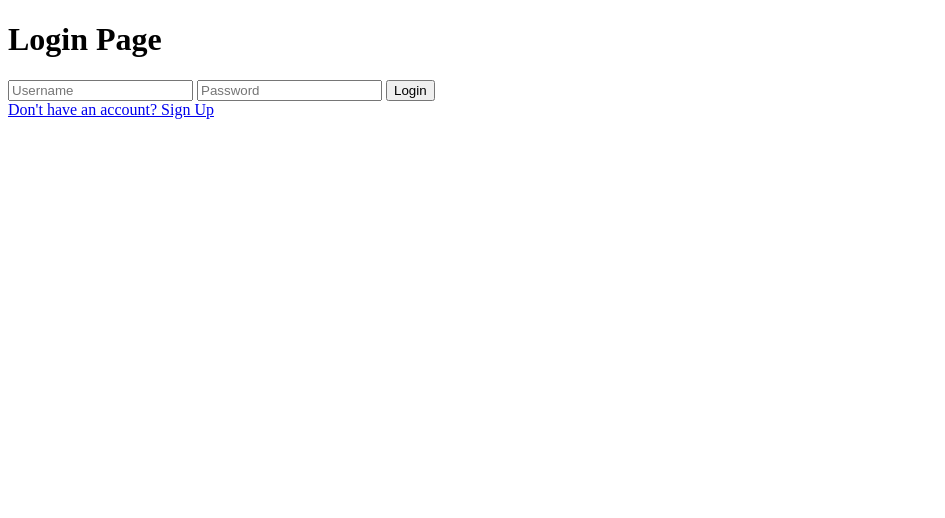
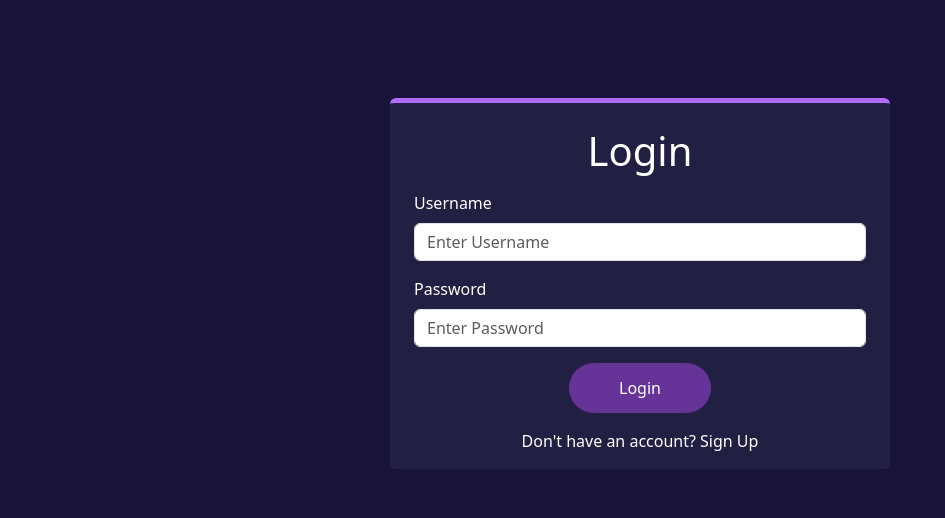
Before and after one commit to PierreDevC/projet_python_app_web_fonc, a Flask app: page /login in a window 1280 px wide. Shown: the top 518 px of the page, without its empty margins (0-945 px from the left). Run offline with Flask 3, Linux system fonts and the light colour scheme; some libraries are stand-ins or nearby versions.

Commit message:
Design de la page login

```diff
--- a/templates/login.html
+++ b/templates/login.html
@@ -1,20 +1,60 @@
-<!DOCTYPE html>
+<!doctype html>
 <html lang="en">
 <head>
-    <meta charset="UTF-8">
-    <meta name="viewport" content="width=device-width, initial-scale=1.0">
+    <meta charset="utf-8">
     <title>Login</title>
+    <link href="https://cdn.jsdelivr.net/npm/bootstrap@5.3.0-alpha1/dist/css/bootstrap.min.css" rel="stylesheet">
+    <link rel="stylesheet" href="https://cdn.jsdelivr.net/npm/bootstrap-icons@1.3.0/font/bootstrap-icons.css">
+    <style>
+        body {
+            background-color: #19123B;
+        }
+        .card {
+            border: none;
+            border-top: 5px solid rgb(176,106,252);
+            background: #212042;
+            color: #57557A;
+            width: 500px;
+            margin: 50px auto;
+        }
+        .submit-button {
+            padding: 13px 50px;
+            background-color: rebeccapurple;
+            border: none;
+            border-radius: 70px;
+            transition: 0.3s;
+        }
+        .submit-button:hover {
+            background-image: linear-gradient(144deg, #AF40FF, #5B42F3 50%, #00DDEB);
+            box-shadow: 5px 6px 20px rebeccapurple;
+            transform: scale(1.05);
+        }
+    </style>
 </head>
 <body>
-    <h1>Login Page</h1>
-
-    <form method="POST" action="">
-        {{ form.hidden_tag() }}
-        {{ form.username }}
-        {{ form.password }}
-        {{ form.submit }}
-    </form>
-
-    <a href="{{ url_for('register') }}">Don't have an account? Sign Up</a>
+    <div class="container">
+        <div class="row d-flex justify-content-center mt-5">
+            <div class="card py-3 px-4">
+                <h1 class="text-center mb-3 mt-2 text-white">Login</h1>
+                <form method="POST" action="">
+                    {{ form.hidden_tag() }}
+                    <div class="mb-3">
+                        <label for="username" class="form-label text-white">Username</label>
+                        {{ form.username(class="form-control", id="username", placeholder="Enter Username") }}
+                    </div>
+                    <div class="mb-3">
+                        <label for="password" class="form-label text-white">Password</label>
+                        {{ form.password(class="form-control", id="password", placeholder="Enter Password") }}
+                    </div>
+                    <div class="text-center">
+                        {{ form.submit(class="btn submit-button text-white") }}
+                    </div>
+                </form>
+                <div class="text-center mt-3">
+                    <a href="{{ url_for('register') }}" class="text-decoration-none text-white">Don't have an account? Sign Up</a>
+                </div>
+            </div>
+        </div>
+    </div>
 </body>
 </html>
```
